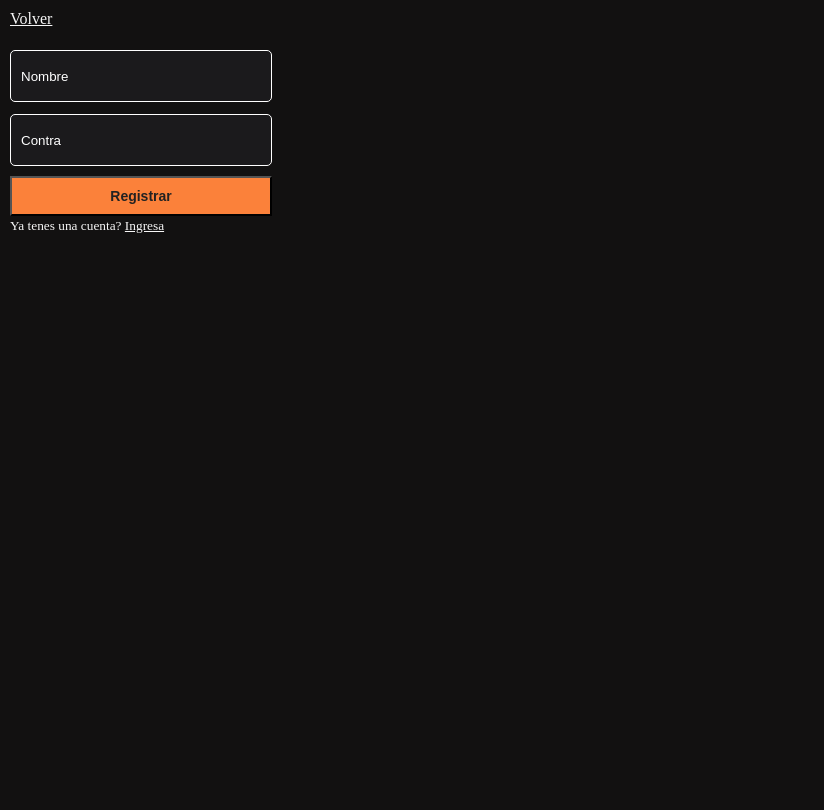
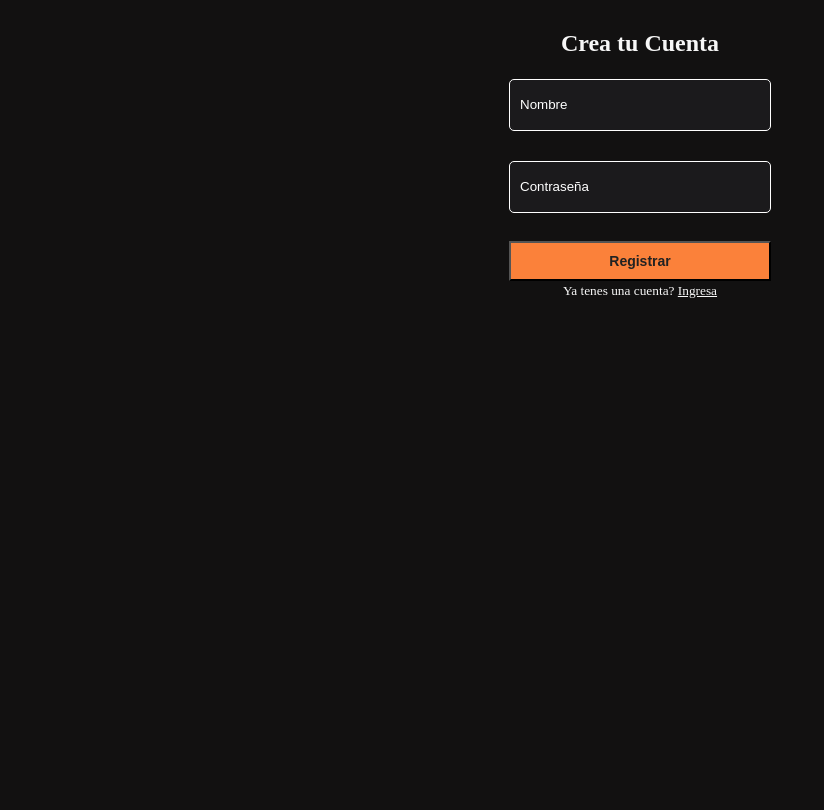
Before and after one commit to Brizuela47/Colorem, a PHP site: page /register.php in a window 1280 px wide. Shown: the whole page, without its empty margins (0-824 px from the left). Run offline with PHP 8.4, Linux system fonts and the light colour scheme.

Commit message:
subo login y register

```diff
--- a/css/styles.css
+++ b/css/styles.css
@@ -53,12 +53,17 @@ footer{
     width: 262px;
     font-size: 14px;
     font-weight: bold;
+    cursor: pointer;
 }
-.volver-btn{
-    color: var(--white);
-    margin-bottom: 20px;
-    display: block;
-}
+
 .volver-btn2{
     color: var(--white);
 }
+    .form-inputs-contentedor{
+        height: 100%;
+        width: 100%;
+        display: flex;
+        /* justify-content: center; */
+            align-items: center;
+        flex-direction: column;
+    }
--- a/login.php
+++ b/login.php
@@ -8,12 +8,13 @@
     <link rel="stylesheet" href="css/styles.css">
 </head>
 <body>
+    <div class="form-inputs-contentedor">
         <div>
-        <a class="volver-btn" href="index.php">Volver</a>
+            <h2>INGRESA</h2>
         </div>
         <input class="input-nombre" type="text" placeholder="Nombre">
         <br>
-    <input class="input-nombre" type="password" placeholder="Contra">
+        <input class="input-nombre" type="password" placeholder="Contraseña">
         <br>
         <input class="input-ingresar" type="submit" value="Ingresar">
         <div>
@@ -21,5 +22,6 @@
                 No tienes una cuenta? <a class="volver-btn2" href="register.php">Crea tu cuenta</a>
             </small>
         </div>
+    </div>
     </body>
 </html>
--- a/register.php
+++ b/register.php
@@ -8,12 +8,13 @@
     <link rel="stylesheet" href="css/styles.css">
 </head>
 <body>
+<div class="form-inputs-contentedor">
 <div>
-        <a class="volver-btn" href="index.php">Volver</a>
+        <h2>Crea tu Cuenta</h2>
     </div>
     <input class="input-nombre" type="text" placeholder="Nombre">
     <br>
-    <input class="input-nombre" type="password" placeholder="Contra">
+    <input class="input-nombre" type="password" placeholder="Contraseña">
     <br>
     <input class="input-ingresar" type="submit" value="Registrar">
     <div>
@@ -21,5 +22,6 @@
             Ya tenes una cuenta? <a class="volver-btn2" href="login.php">Ingresa</a>
         </small>
     </div>
+    </div>
 </body>
 </html>
```
Lines whose indentation alone changed are shown as unchanged.
